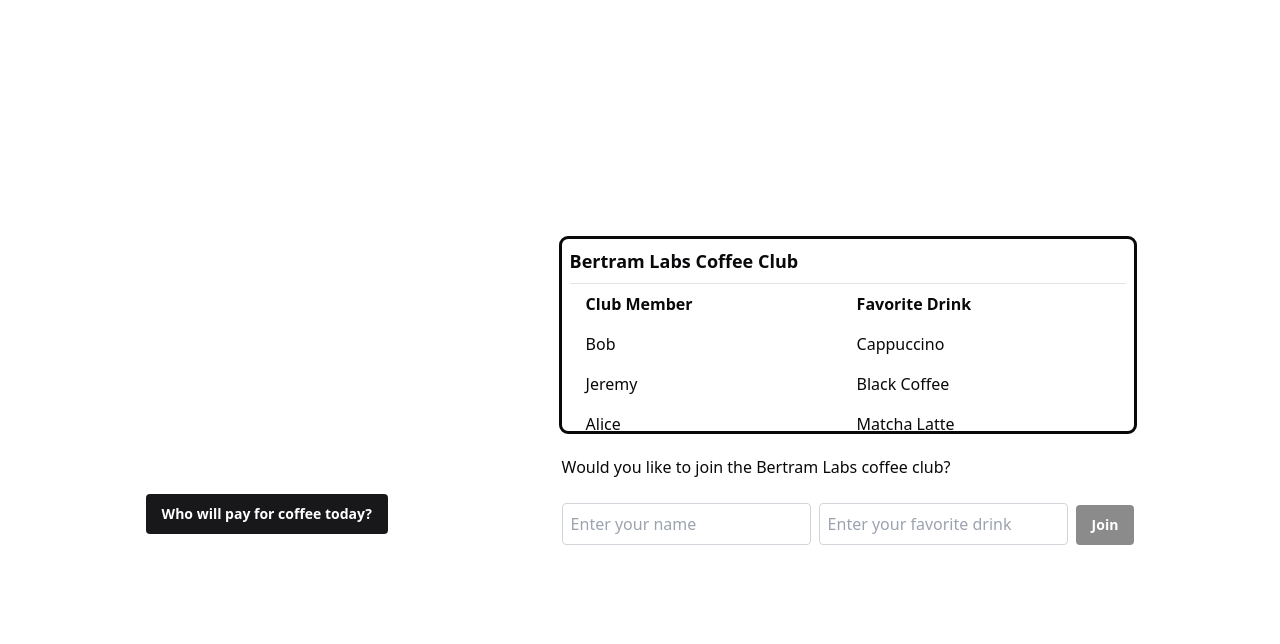
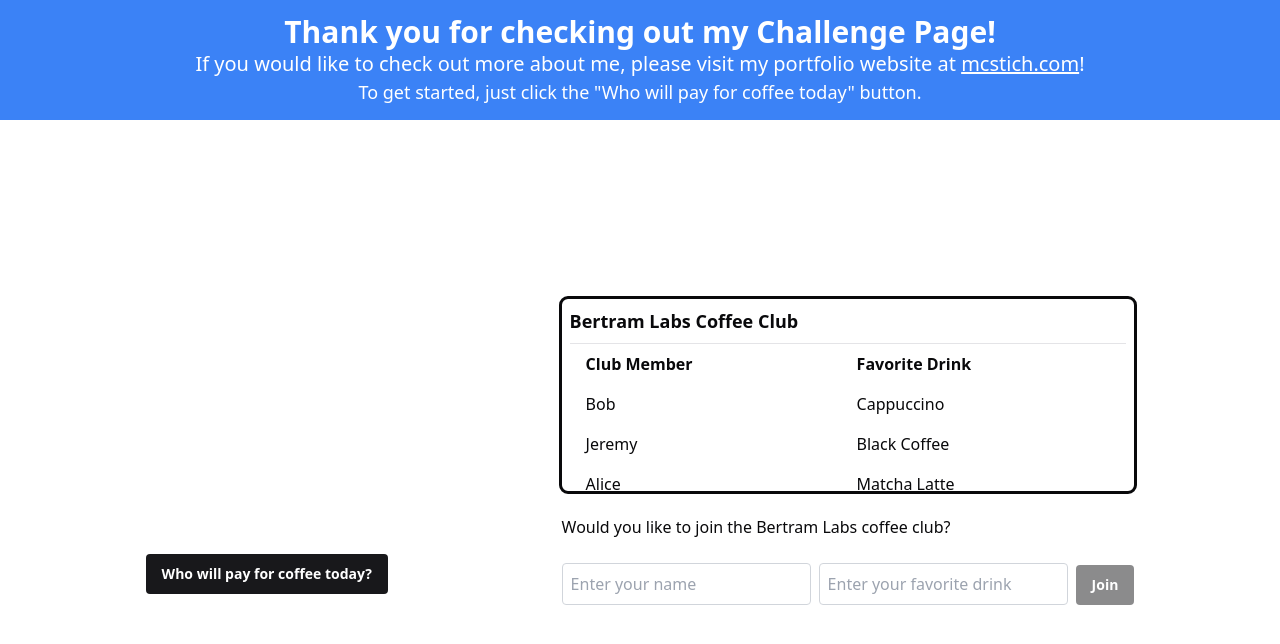
Before and after one commit to stichmc/bertram-capital-challenge, a React (Vite) app: page / in a window 1280 px wide. Shown: the top 644 px of the page. Built offline with nearby package versions, Linux system fonts and the light colour scheme.

Commit message:
header init

```diff
--- a/src/App.tsx
+++ b/src/App.tsx
@@ -1,6 +1,7 @@
 import React, { useState } from "react";
 import pickRandomName from "./controllers/random";
 import { Button } from "./components/ui/button";
+import Header from "./components/Header";
 
 interface Person {
   name: string;
@@ -63,7 +64,9 @@ const App = () => {
     newPerson.name.trim() === "" || newPerson.favoriteDrink.trim() === "";
 
   return (
-    <div className="flex flex-row items-center justify-center h-screen gap-24">
+    <div className="h-screen">
+      <Header></Header>
+      <div className="flex flex-row items-center justify-center h-[85%] gap-24">
         <div className="p-2 w-[25%]">
           <img
             src={`${import.meta.env.BASE_URL}coffee.svg`}
@@ -146,6 +149,7 @@ const App = () => {
           </div>
         </div>
       </div>
+    </div>
   );
 };
 
--- /dev/null
+++ b/src/components/Header.tsx
@@ -0,0 +1,27 @@
+const Header = () => {
+  return (
+    <div className="h-[15%] flex flex-col items-center justify-center bg-blue-500 text-white">
+      <h1 className="text-3xl font-bold">
+        Thank you for checking out my Challenge Page!
+      </h1>
+      <h2 className="text-xl font-medium">
+        If you would like to check out more about me, please visit my portfolio
+        website at{" "}
+        <a
+          className="underline"
+          href="https://mcstich.com"
+          target="_blank"
+          rel="noopener noreferrer"
+        >
+          mcstich.com
+        </a>
+        !
+      </h2>
+      <h3 className="text-lg font-medium">
+        To get started, just click the "Who will pay for coffee today" button.
+      </h3>
+    </div>
+  );
+};
+
+export default Header;
```
Lines whose indentation alone changed are shown as unchanged.
